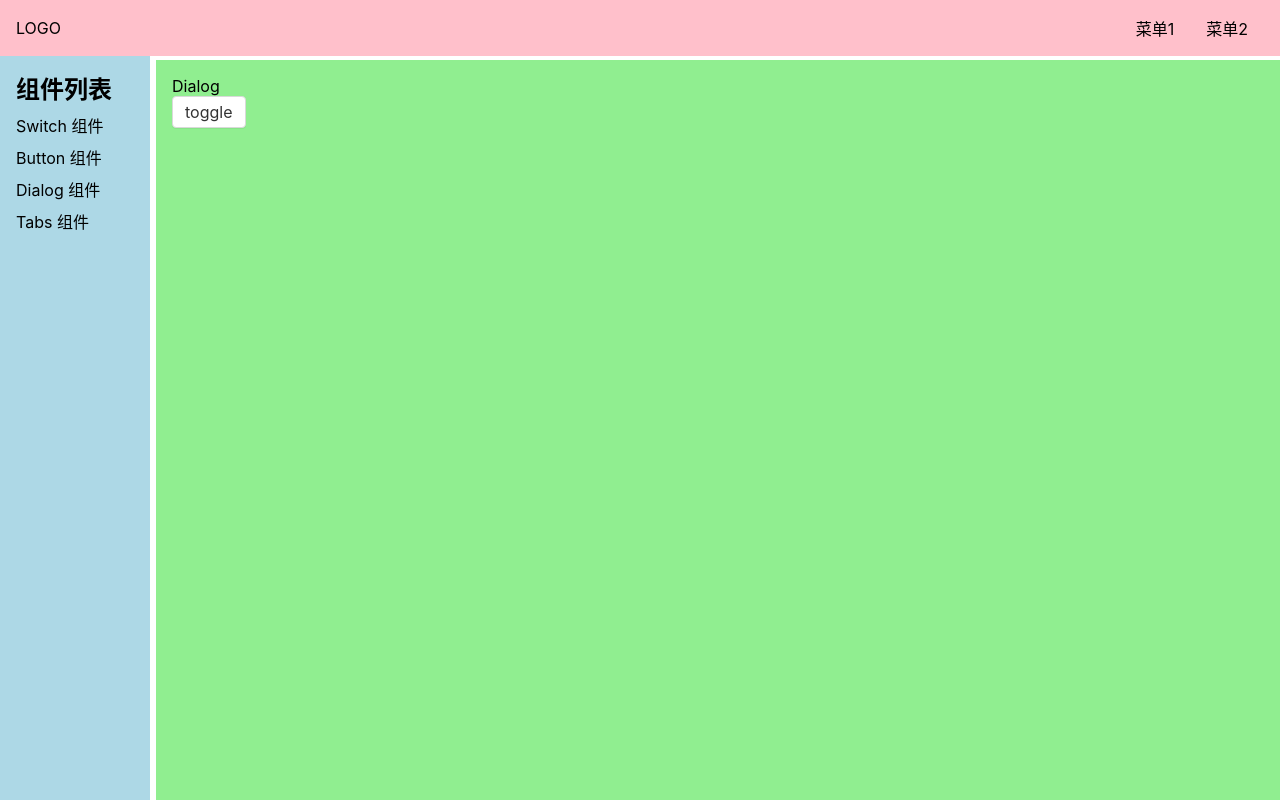
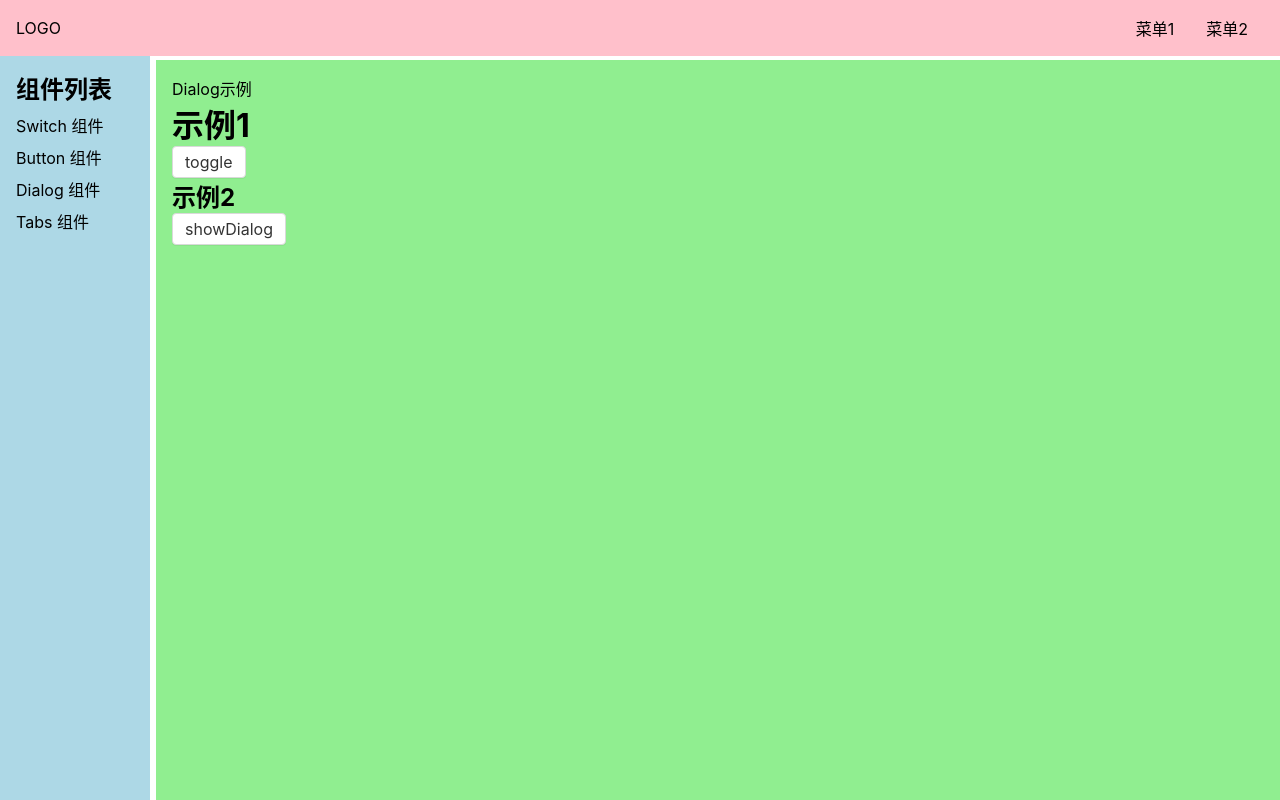
Before and after one commit to rustinliu/yezi-UI, a Vue app: page /#/doc/dialog in a window 1280 px wide. Built offline with nearby package versions, Linux system fonts and the light colour scheme.

Commit message:
完成Dialog

```diff
--- a/src/components/DialogDemo.vue
+++ b/src/components/DialogDemo.vue
@@ -1,5 +1,6 @@
 <template>
-    <div>Dialog</div>
+    <div>Dialog示例</div>
+    <h1>示例1</h1>
     <Button @click="toggle">toggle</Button>
     <Dialog v-model:visible="x" :closeOnclcikOverlay="false" :ok="f1" :cancel="f2">
         <template v-slot:content>
@@ -9,11 +10,14 @@
             <strong> haha</strong>
         </template>
     </Dialog>
+    <h2>示例2</h2>
+    <Button @click="showDialog">showDialog</Button>
 </template>
 
 <script lang="ts">
 import Dialog from '../libs/Dialog.vue';
 import Button from '../libs/Button.vue';
+import { openDialog } from '../libs/openDialog';
 import { ref } from 'vue';
 export default {
     components: {
@@ -25,6 +29,9 @@ export default {
         const toggle = () => {
             x.value = !x.value;
         };
+        const showDialog = () => {
+            openDialog({ title: 'haha', content: 'hihi', closeOnclcikOverlay: false });
+        };
         const f1 = () => {};
         const f2 = () => {};
         return {
@@ -32,6 +39,7 @@ export default {
             toggle,
             f1,
             f2,
+            showDialog,
         };
     },
 };
--- /dev/null
+++ b/src/libs/openDialog.ts
@@ -0,0 +1,31 @@
+import Dialog from './Dialog.vue';
+import { createApp, h } from 'vue';
+export const openDialog = (options) => {
+    const { title, content, ok, cancel, closeOnclcikOverlay } = options;
+    const div = document.createElement('div');
+    document.body.appendChild(div);
+    const close = () => {
+        app.unmount(div);
+        div.remove();
+    };
+    const app = createApp({
+        render() {
+            return h(
+                Dialog,
+                {
+                    visible: true,
+                    'onUpdate:visible': (newVisible) => {
+                        if (newVisible === false) {
+                            close();
+                        }
+                    },
+                    ok,
+                    cancel,
+                    closeOnclcikOverlay,
+                },
+                { title, content }
+            );
+        },
+    });
+    app.mount(div);
+};
```
